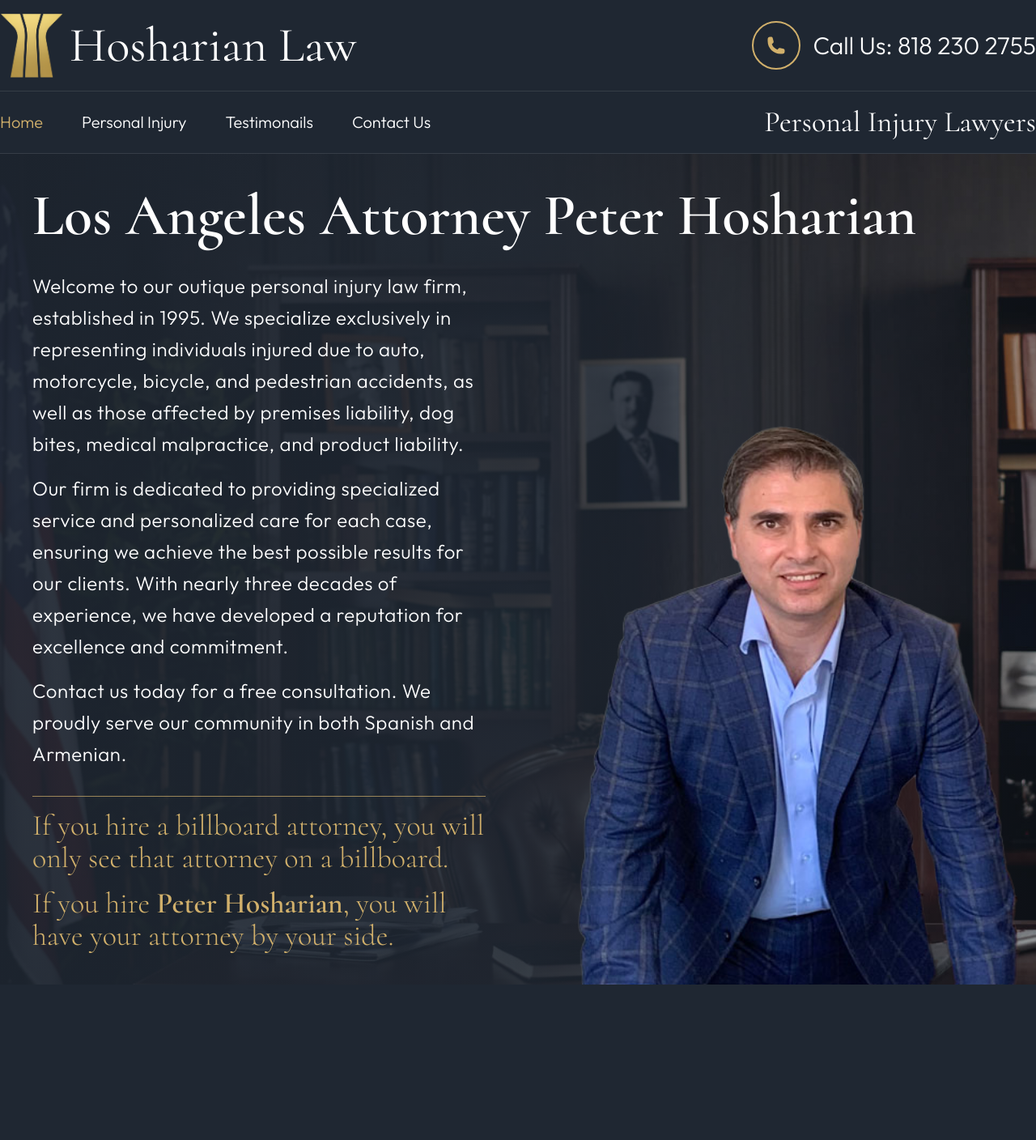
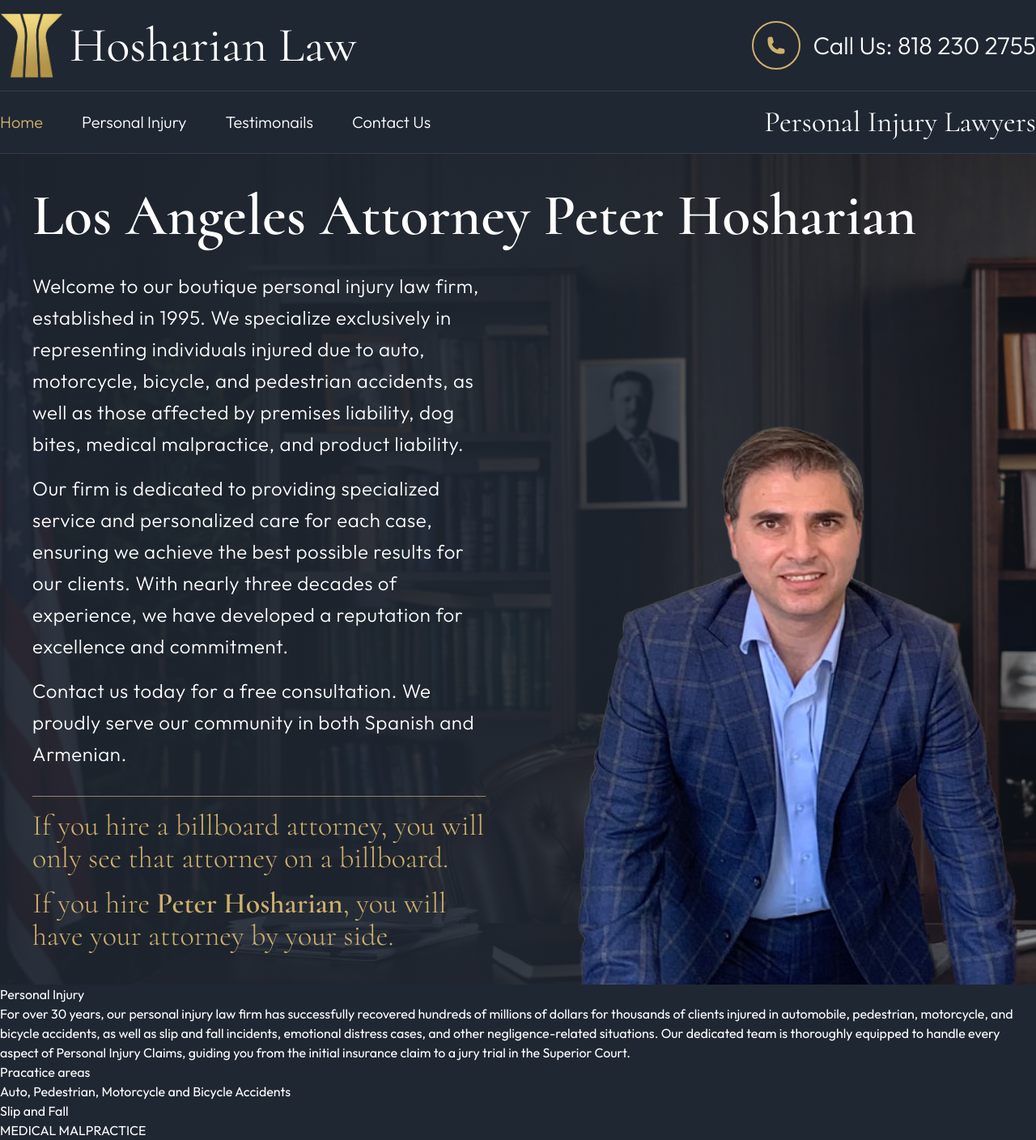
Before and after one commit to hchalian/hosh, a Next.js app: page / in a window 1280 px wide. Shown: the whole page at 81% size. Before the commit the page ends 1216 px from the top, so only its background shows below. Built offline with nearby package versions, Linux system fonts and the light colour scheme.

Commit message:
added pi section to homepage

```diff
--- a/app/page.tsx
+++ b/app/page.tsx
@@ -1,7 +1,12 @@
 import Image from 'next/image';
 
 export default function Home() {
-  return <Hero />;
+  return (
+    <>
+      <Hero />
+      <PersonalInjury />
+    </>
+  );
 }
 
 const Hero = () => {
@@ -19,7 +24,7 @@
           </h1>
           <section className="mt-8 space-y-4 text-xl font-light leading-relaxed tracking-wide md:text-base lg:text-2xl lg:leading-relaxed">
             <p>
-              Welcome to our outique personal injury law firm, established in
+              Welcome to our boutique personal injury law firm, established in
               1995. We specialize exclusively in representing individuals
               injured due to auto, motorcycle, bicycle, and pedestrian
               accidents, as well as those affected by premises liability, dog
@@ -37,7 +42,7 @@
               community in both Spanish and Armenian.
             </p>
           </section>
-          <div className="text-gold tracking-relaxed border-t-gold/70 mt-8 border-t pt-4 font-serif text-4xl font-light">
+          <div className="tracking-relaxed mt-8 border-t border-t-gold/70 pt-4 font-serif text-4xl font-light text-gold">
             <p>
               If you hire a billboard attorney, you will only see that attorney
               on a billboard.
@@ -63,3 +68,24 @@
     </div>
   );
 };
+
+const PersonalInjury = () => {
+  return (
+    <section>
+      <h2>Personal Injury</h2>
+      <p>
+        For over 30 years, our personal injury law firm has successfully
+        recovered hundreds of millions of dollars for thousands of clients
+        injured in automobile, pedestrian, motorcycle, and bicycle accidents, as
+        well as slip and fall incidents, emotional distress cases, and other
+        negligence-related situations. Our dedicated team is thoroughly equipped
+        to handle every aspect of Personal Injury Claims, guiding you from the
+        initial insurance claim to a jury trial in the Superior Court.
+      </p>
+      <h3>Pracatice areas</h3>
+      <p>Auto, Pedestrian, Motorcycle and Bicycle Accidents</p>
+      <p>Slip and Fall</p>
+      <p>MEDICAL MALPRACTICE</p>
+    </section>
+  );
+};
--- a/app/personal-injury/page.tsx
+++ b/app/personal-injury/page.tsx
@@ -8,7 +8,7 @@
       </div>
       <section className="p-8">
         <article>
-          <h2>Our record with personal injury cases</h2>
+          <h2>Proven Success in Personal Injury Cases</h2>
           <p>
             For over 30 years, our personal injury law firm has successfully
             recovered hundreds of millions of dollars for thousands of clients
--- a/package.json
+++ b/package.json
@@ -3,7 +3,7 @@
   "version": "0.1.0",
   "private": true,
   "scripts": {
-    "dev": "next dev -p 4010",
+    "dev": "next dev",
     "build": "next build",
     "start": "next start",
     "lint": "next lint"
```
